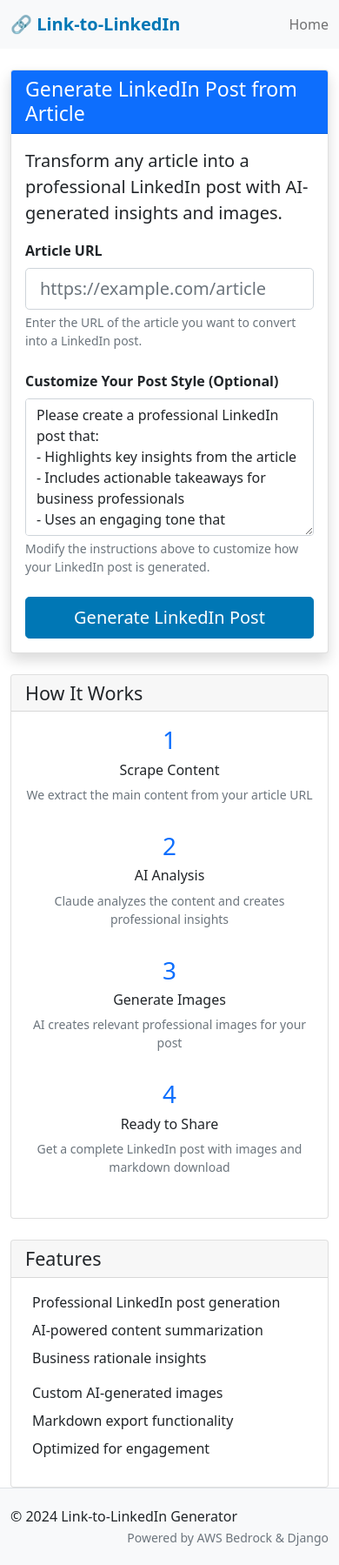
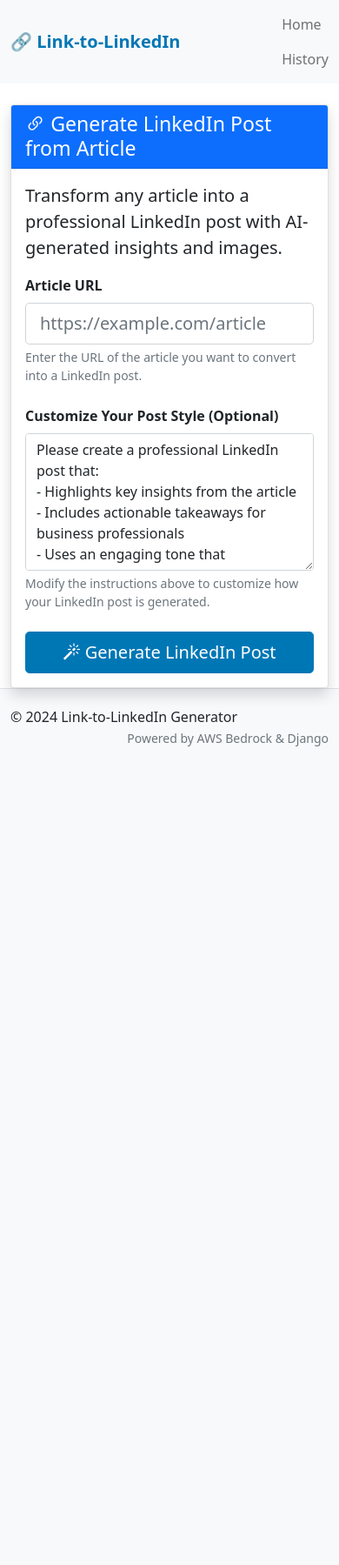
Before and after one commit to jgough-essextec/linkedin-post-generator, a Django app: page / in a window 390 px wide. Shown: the whole page at 87% size. After the commit the page ends 858 px from the top, so only its background shows below. Run offline with Django 4.2, Linux system fonts and the light colour scheme; some libraries are stand-ins or nearby versions.

Commit message:
Add post history feature
- Remove 'How it works' and 'Features' sections from main page for cleaner UI
- Add History navigation link in top navbar
- Create history view to display all generated posts in chronological order
- Add responsive history.html template with:
  - Table showing source URL, summary, and creation date
  - Quick action buttons to view full post or download markdown
  - Empty state for when no posts exist
  - Statistics card showing total posts and last generated time
- Add Bootstrap Icons CDN for enhanced UI icons
- Include /history/ URL routing for the new page

🤖 Generated with [Claude Code](https://claude.ai/code)

Co-Authored-By: Claude <noreply@anthropic.com>

```diff
--- a/generator/urls.py
+++ b/generator/urls.py
@@ -7,6 +7,7 @@ urlpatterns = [
     path('', views.index_view, name='index'),
     path('generate/', views.generate_view, name='generate'),
     path('result/<int:post_id>/', views.result_view, name='result'),
+    path('history/', views.history_view, name='history'),
     path('download/markdown/<int:post_id>/', views.download_markdown_view, name='download_markdown'),
     path('api/image-status/<int:post_id>/', views.check_image_status, name='check_image_status'),
 ]
--- a/generator/views.py
+++ b/generator/views.py
@@ -185,6 +185,18 @@ def check_image_status(request, post_id):
 
 
 # API endpoint for checking generation status (optional)
+def history_view(request):
+    """
+    Display all previously generated posts in a table
+    """
+    posts = GeneratedPost.objects.all().order_by('-created_at')
+
+    context = {
+        'posts': posts
+    }
+    return render(request, 'generator/history.html', context)
+
+
 def status_view(request, post_id):
     """
     API endpoint to check generation status (for future async implementation)
--- a/templates/base.html
+++ b/templates/base.html
@@ -7,6 +7,9 @@
 
     <!-- Bootstrap CSS -->
     <link href="https://cdn.jsdelivr.net/npm/bootstrap@5.1.3/dist/css/bootstrap.min.css" rel="stylesheet">
+
+    <!-- Bootstrap Icons -->
+    <link href="https://cdn.jsdelivr.net/npm/bootstrap-icons@1.10.0/font/bootstrap-icons.css" rel="stylesheet">
 
     <!-- Custom styles -->
     <style>
@@ -67,6 +70,7 @@
             </a>
             <div class="navbar-nav ms-auto">
                 <a class="nav-link" href="{% url 'generator:index' %}">Home</a>
+                <a class="nav-link" href="{% url 'generator:history' %}">History</a>
             </div>
         </div>
     </nav>
--- a/templates/generator/index.html
+++ b/templates/generator/index.html
@@ -65,80 +65,6 @@
                 </form>
             </div>
         </div>
-
-        <!-- How it works -->
-        <div class="card mt-4">
-            <div class="card-header">
-                <h4 class="mb-0">How It Works</h4>
-            </div>
-            <div class="card-body">
-                <div class="row">
-                    <div class="col-md-3 text-center mb-3">
-                        <div class="display-6 text-primary mb-2">1</div>
-                        <h6>Scrape Content</h6>
-                        <p class="small text-muted">We extract the main content from your article URL</p>
-                    </div>
-                    <div class="col-md-3 text-center mb-3">
-                        <div class="display-6 text-primary mb-2">2</div>
-                        <h6>AI Analysis</h6>
-                        <p class="small text-muted">Claude analyzes the content and creates professional insights</p>
-                    </div>
-                    <div class="col-md-3 text-center mb-3">
-                        <div class="display-6 text-primary mb-2">3</div>
-                        <h6>Generate Images</h6>
-                        <p class="small text-muted">AI creates relevant professional images for your post</p>
-                    </div>
-                    <div class="col-md-3 text-center mb-3">
-                        <div class="display-6 text-primary mb-2">4</div>
-                        <h6>Ready to Share</h6>
-                        <p class="small text-muted">Get a complete LinkedIn post with images and markdown download</p>
-                    </div>
-                </div>
-            </div>
-        </div>
-
-        <!-- Features -->
-        <div class="card mt-4">
-            <div class="card-header">
-                <h4 class="mb-0">Features</h4>
-            </div>
-            <div class="card-body">
-                <div class="row">
-                    <div class="col-md-6">
-                        <ul class="list-unstyled">
-                            <li class="mb-2">
-                                <i class="bi bi-check-circle-fill text-success me-2"></i>
-                                Professional LinkedIn post generation
-                            </li>
-                            <li class="mb-2">
-                                <i class="bi bi-check-circle-fill text-success me-2"></i>
-                                AI-powered content summarization
-                            </li>
-                            <li class="mb-2">
-                                <i class="bi bi-check-circle-fill text-success me-2"></i>
-                                Business rationale insights
-                            </li>
-                        </ul>
-                    </div>
-                    <div class="col-md-6">
-                        <ul class="list-unstyled">
-                            <li class="mb-2">
-                                <i class="bi bi-check-circle-fill text-success me-2"></i>
-                                Custom AI-generated images
-                            </li>
-                            <li class="mb-2">
-                                <i class="bi bi-check-circle-fill text-success me-2"></i>
-                                Markdown export functionality
-                            </li>
-                            <li class="mb-2">
-                                <i class="bi bi-check-circle-fill text-success me-2"></i>
-                                Optimized for engagement
-                            </li>
-                        </ul>
-                    </div>
-                </div>
-            </div>
-        </div>
     </div>
 </div>
 {% endblock %}
```
Also changed, not shown: templates/generator/history.html (added, +125 -0 lines).
